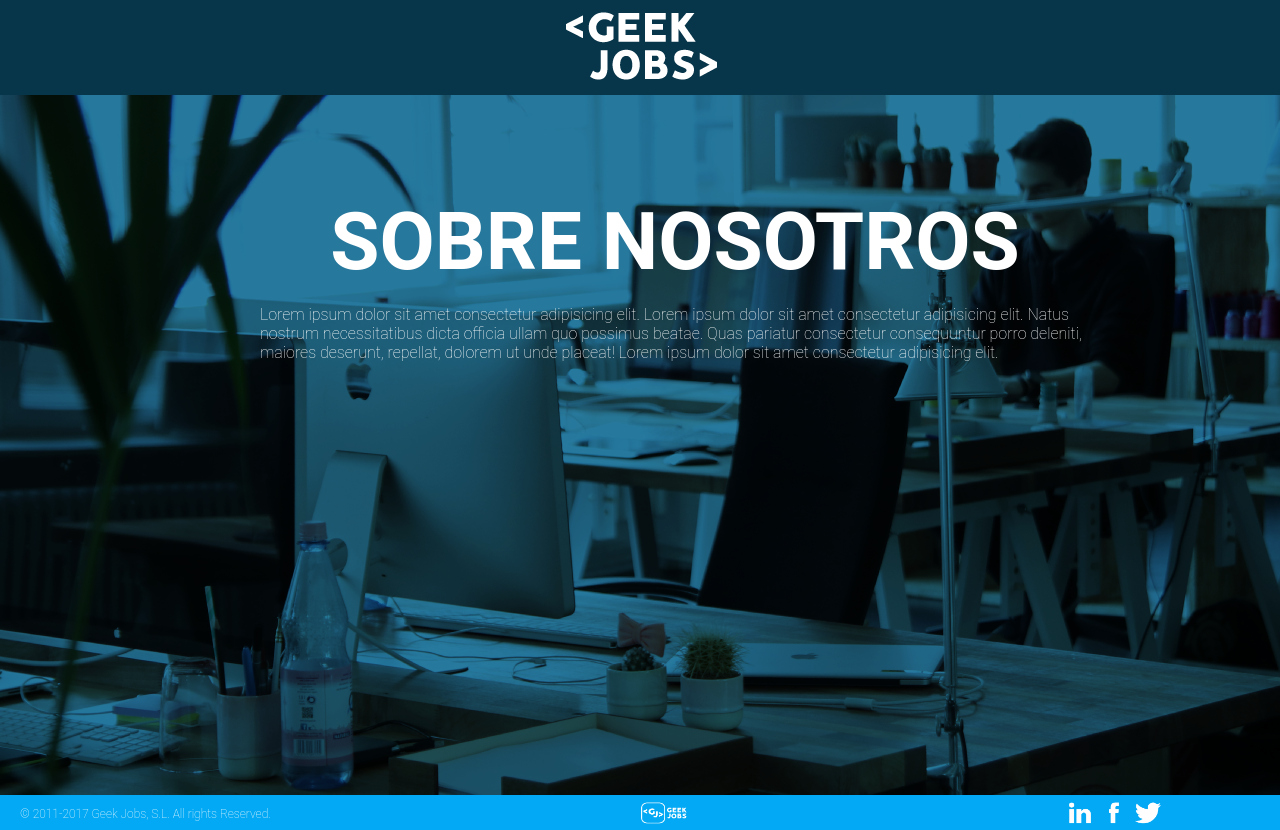
After one commit to JLDRM/Caso-Pr-ctico-Front-End-J3IM, a PHP site: page /about_us.html in a window 1280 px wide. The commit adds this page. Run offline with PHP 8.4, Linux system fonts and the light colour scheme.

Commit message:
actualizo el header

```diff
--- /dev/null
+++ b/about_us.html
@@ -0,0 +1,73 @@
+<!DOCTYPE html>
+<html lang="en">
+
+<head>
+    <meta charset="UTF-8">
+    <meta name="viewport" content="width=device-width, initial-scale=1.0">
+    <meta http-equiv="X-UA-Compatible" content="ie=edge">
+    <title>Geek Jobs</title>
+    <link rel="stylesheet" href="./assets/css/style_home_usuario.css">
+</head>
+
+<body>
+    <header class="empresa">
+        <div class="aligncenter">
+            <img src="./assets/img/logo1.png" alt="">
+        </div>
+    </header>
+
+    <div class="divpic">
+         <h1>
+            SOBRE NOSOTROS
+         </h1>
+
+        <p class="text_img"> Lorem ipsum dolor sit amet consectetur adipisicing elit.
+            Lorem ipsum dolor sit amet consectetur adipisicing elit. Natus nostrum necessitatibus dicta officia ullam quo possimus beatae.
+            Quas pariatur consectetur consequuntur porro deleniti, maiores deserunt, repellat, dolorem ut unde placeat!
+            Lorem ipsum dolor sit amet consectetur adipisicing elit. </p>
+     </div>
+
+
+
+<footer class="empresa">
+    <div id="copyright">
+        <p> © 2011-2017 Geek Jobs, S.L. All rights Reserved. </p>
+    </div>
+
+    <div id="footerlist">
+        <ul id="geekjobs_footer">
+            <a target="_blank" href="https:www.geekjobs.com">
+                <li>
+                    <img src="./assets/img/geek_icon.png" width="50px" height="30px" position alt="">
+                </li>
+            </a>
+        </ul>
+    </div>
+
+    <div id="social">
+        <ul>
+            <a target="_blank" href="https:www.linkedin.com">
+                <li>
+                    <img src="./assets/img/linkedin_icon.png" width="30px" height="30px" alt="">
+                </li>
+            </a>
+
+            <a target="_blank" href="https:www.facebook.com">
+                <li>
+                    <img src="./assets/img/facebook_icon.png" width="30px" height="30px" alt="">
+                </li>
+            </a>
+
+            <a target="_blank" href="https:www.twitter.com">
+                <li>
+                    <img src="./assets/img/twitter_icon.png" width="30px" height="30px" alt="">
+                </li>
+            </a>
+        </ul>
+    </div>
+
+</footer>
+
+</body>
+
+</html>
--- a/assets/css/style_home_usuario.css
+++ b/assets/css/style_home_usuario.css
@@ -3,24 +3,18 @@ header {
     background-color: #03A9F4;
     display: block;
     text-align: center;
-    height: 108px;
-    padding-bottom: 6px;
+    padding-bottom: 10px;
+    padding-top: 10px;
+}
+
+header.empresa {
+    background-color: #073549;
 }
 
 body {
     margin: 0;
     padding: 0;
     font-family: 'Roboto', sans-serif;
-}
-
-footer {
-    background-color: #073549;
-    position: relative;
-    margin-bottom: 0;
-    height: 35px;
-    overflow: hidden;
-    width:100%;
-    display: flex;
 }
 
 article {
@@ -38,7 +32,7 @@ article {
 }
 
 button {
-    width: 300px;
+    width: 295px;
     height: 50px;
 }
 
@@ -47,8 +41,50 @@ input {
     height: 30px;
 }
 
+
+
 a {
     text-decoration: none;
+}
+
+/* titulos */
+
+h1 {
+    margin: 0;
+    color: white;
+    font-size: 60pt;
+    padding-top: 100px;
+    padding-left: 70px;
+    text-align: center;
+
+}
+
+h2 {
+    font-family: 'Roboto', sans-serif;
+    font-weight: lighter;
+    font-size: 10pt;
+
+
+}
+
+.text_img {
+    font-weight: lighter;
+    color: white;
+    font-size: 12pt;
+    padding-left: 260px;
+    text-align: left;
+    padding-right: 170px;
+
+}
+
+#color_grey {
+    color: rgb(185, 185, 185);
+}
+
+.divpic {
+    width: 100%;
+    height: 700px;
+    background-image: url("../img/about_us.png")
 }
 
 .titulo {
@@ -70,7 +106,6 @@ a {
 
 .aligncenter {
     content: center;
-    padding-bottom: 10px;
 }
 
 .divvideo {
@@ -79,6 +114,8 @@ a {
     overflow: hidden;
     margin-bottom: 70px;
 }
+
+/* botones linkedin */
 
 #linkedin {
     background: url("../img/linkedinicon.png") no-repeat;
@@ -106,11 +143,15 @@ a {
     color: white;
     font-weight: regular;
 }
+
+/* boton de enviar */
+
 #enviar {
     background-color: #FFF;
     font-size: 10pt;
     font-weight: regular;
     color: #009EE3;
+
 }
 
 #enviar:hover {
@@ -134,6 +175,21 @@ a {
     color: #ffffff;
  }
 
+ /* aqui empieza el footer */
+footer {
+    background-color: #073549;
+    position: relative;
+    margin-bottom: 0;
+    height: 35px;
+    overflow: hidden;
+    width:100%;
+    display: flex;
+}
+
+footer.empresa {
+    background-color: #03A9F4;
+}
+
 #footerlist {
     display: block;
     width:25%;
@@ -145,7 +201,7 @@ a {
     list-style-type: none;
     text-align: left;
     margin-top: 3px;
-    padding-left: 0px;
+    padding-left: 0px;2
 }
 
 #footerlist li {
@@ -184,7 +240,65 @@ a {
    }
 
 #geekjobs_footer {
-        margin-left: 4px;
-        width: 50px;
-        height: 30px;
-    }
+    margin-left: 4px;
+    width: 50px;
+    height: 30px;
+}
+
+
+
+/* aqui empieza el pop up */
+
+.modalDialog {
+    position: fixed;
+    font-family: 'Roboto', sans-serif;
+    top: 0;
+    right: 0;
+    bottom: 0;
+    left: 0;
+    background: rgba(0,0,0,0.8);
+    z-index: 99999;
+    opacity:0;
+    -webkit-transition: opacity 400ms ease-in;
+    -moz-transition: opacity 400ms ease-in;
+    transition: opacity 400ms ease-in;
+    pointer-events: none;
+}
+.modalDialog:target {
+    opacity:1;
+    pointer-events: auto;
+}
+.modalDialog > div {
+    width: 400px;
+    position: relative;
+    margin: 10% auto;
+    padding: 5px 20px 13px 20px;
+    border-radius: 10px;
+    background: #fff;
+    background: -moz-linear-gradient(#fff, #999);
+    background: -webkit-linear-gradient(#fff, #999);
+    background: -o-linear-gradient(#fff, #999);
+    -webkit-transition: opacity 400ms ease-in;
+    -moz-transition: opacity 400ms ease-in;
+    transition: opacity 400ms ease-in;
+}
+.close {
+    background: #606061;
+    color: #FFFFFF;
+    line-height: 25px;
+    position: absolute;
+    right: -12px;
+    text-align: center;
+    top: -10px;
+    width: 24px;
+    text-decoration: none;
+    font-weight: bold;
+    -webkit-border-radius: 12px;
+    -moz-border-radius: 12px;
+    border-radius: 12px;
+    -moz-box-shadow: 1px 1px 3px #000;
+    -webkit-box-shadow: 1px 1px 3px #000;
+    box-shadow: 1px 1px 3px #000;
+}
+.close:hover { background: #073549;
+}
```
Also changed, not shown: home_empresa.html (added, +102 -0 lines), home_usuario.html (+18 -2 lines), assets/img/about_us.png (added), assets/img/empresas.png (added), assets/img/logo1.png, assets/img/ofertas.png (added), 1 other file.
